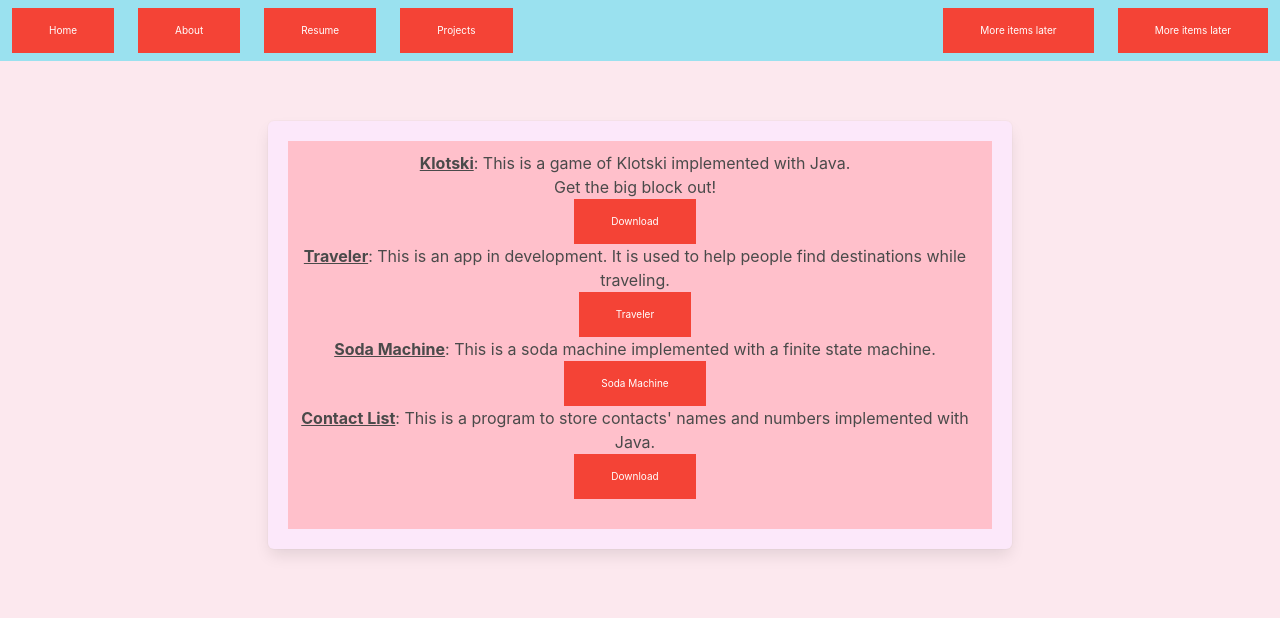
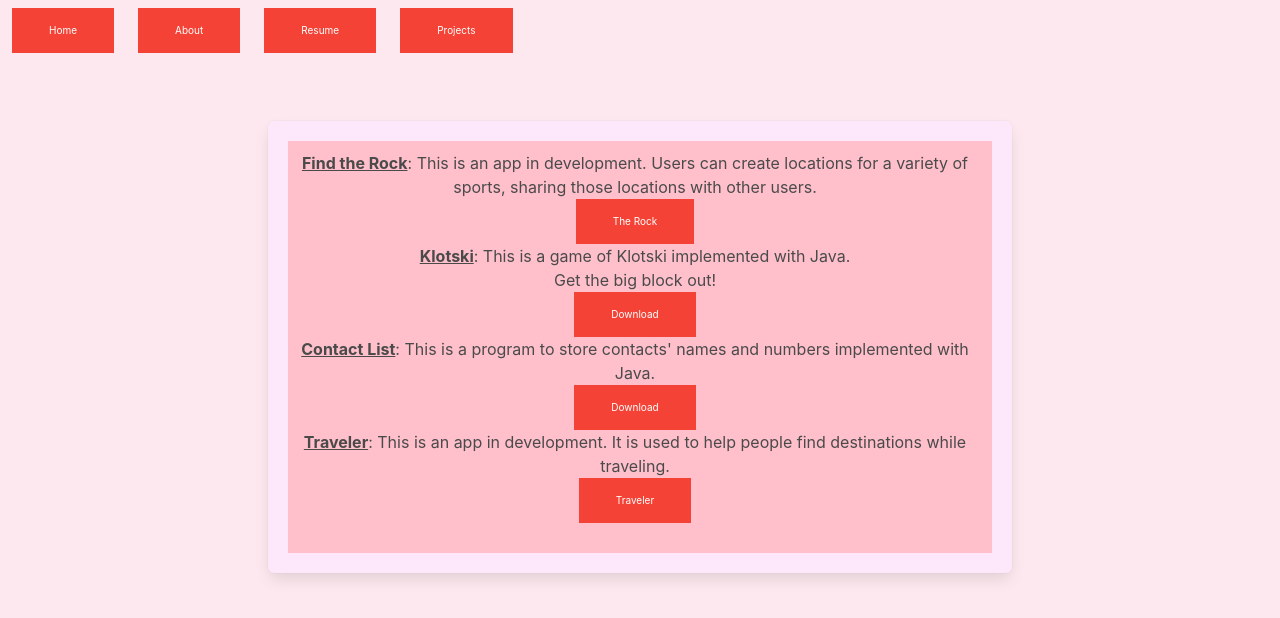
Before and after one commit to chuckthemole/website, a Django app: page /projects in a window 1280 px wide. Shown: the top 618 px of the page. Run offline with Django 3.2, Linux system fonts and the light colour scheme; some libraries are stand-ins or nearby versions.

Commit message:
updated projects and resume

```diff
--- a/chucksite/templates/chucksite/base.html
+++ b/chucksite/templates/chucksite/base.html
@@ -20,7 +20,7 @@ function about() {
 }
 </script>
 
-  <nav class="navbar is-transparent" role="navigation" aria-label="main navigation" style="background-color:#9AE1EF">
+  <nav class="navbar is-transparent" role="navigation" aria-label="main navigation" style="background-color:#fce8ee">
 
     <!---->
     <div class="navbar-brand">
@@ -60,6 +60,7 @@ function about() {
 
    </div>
 
+<!--
     <div class="navbar-end">
       <div class="navbar-item has-dropdown is-hoverable">
         <div class="navbar-item">
@@ -70,7 +71,7 @@ function about() {
         </div>
       </div>
     </div>
-
+-->
   </nav>
 
   <section class="section">
--- a/chucksite/templates/chucksite/projects.html
+++ b/chucksite/templates/chucksite/projects.html
@@ -9,18 +9,22 @@
     <p>
       <div class="grid-cont" style="background-color:pink">
 
-        <div> <center>
-          <u><b>Klotski</b></u>: This is a game of Klotski implemented with Java.
-          <br>Get the big block out!
-          <p> <a class="headerButton" href="{% static 'chucksite/projects/Klotski.zip' %}" download>Download</a> </p>
-          <u><b>Traveler</b></u>: This is an app in development. It is used to help people find destinations while traveling.
-          <p> <a class="headerButton" href="https://traveler-final-project.herokuapp.com/" target="_blank">Traveler</a> </p>
-          <u><b>Soda Machine</b></u>: This is a soda machine implemented with a finite state machine.
-          <p> <a class="headerButton" href="FiniteStateMachines.html">Soda Machine</a> </p>
-          <u><b>Contact List</b></u>: This is a program to store contacts' names and numbers implemented with Java.
-          <p> <a class="headerButton" href="contactList.zip" download>Download</a> </p>
-        </center> </div>
+        <div>
+          <center>
+            <u><b>Find the Rock</b></u>: This is an app in development. Users can create locations for a variety of sports, sharing those locations with other users.
+            <p> <a class="headerButton" href="http://www.therock.charles-pikaart-thomas.com" target="_blank">The Rock</a> </p>
 
+            <u><b>Klotski</b></u>: This is a game of Klotski implemented with Java.
+            <br>Get the big block out!
+            <p> <a class="headerButton" href="{% static 'chucksite/projects/Klotski.zip' %}" download>Download</a> </p>
+
+            <u><b>Contact List</b></u>: This is a program to store contacts' names and numbers implemented with Java.
+            <p> <a class="headerButton" href="{% static 'chucksite/projects/ContactList.zip' %}" download>Download</a> </p>
+
+            <u><b>Traveler</b></u>: This is an app in development. It is used to help people find destinations while traveling.
+            <p> <a class="headerButton" href="https://traveler-final-project.herokuapp.com/" target="_blank">Traveler</a> </p>
+          </center>
+        </div>
       </div>
     </p>
   </div>
--- /dev/null
+++ b/runtime.txt
@@ -0,0 +1 @@
+python-3.8.1
```
Also changed, not shown: requirements.txt (added, +68 -0 lines), websiteChuck/settings.py (+16 -3 lines), chucksite/static/chucksite/images/CharlesThomasResume2020.JPG, 2 other files.
